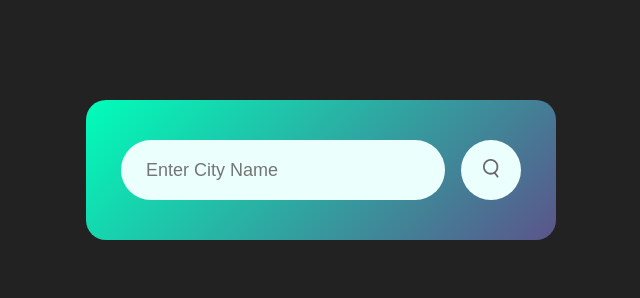
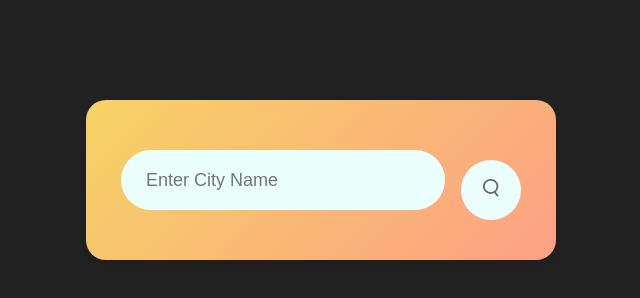
Before and after one commit to sanjaysinghmp09/weather-app, a plain HTML site: page index.html in a window 1280 px wide. Shown: the whole page, without its empty margins (319-959 px from the left). Drawn offline with Linux system fonts and the light colour scheme.

Commit message:
Update style.css
add more design in card

```diff
--- a/style.css
+++ b/style.css
@@ -13,14 +13,51 @@
 .card {
     width: 90%;
     max-width: 470px;
-    background: linear-gradient(135deg , #00feba , #5b548a);
-    color: #fff;
+    background: linear-gradient(135deg, #f6d365, #fda085);
+    color: #333;
     margin: 100px auto 0;
     border-radius: 20px;
     padding: 40px 35px;
     text-align: center;
+    box-shadow: 0 8px 16px rgba(0, 0, 0, 0.1);
+    transition: transform 0.3s ease, box-shadow 0.3s ease;
+}
 
+.card:hover {
+    transform: translateY(-5px);
+    box-shadow: 0 12px 20px rgba(0, 0, 0, 0.15);
 }
+
+.card h2 {
+    font-size: 2.5rem;
+    margin-bottom: 20px;
+}
+
+.card p {
+    font-size: 1.2rem;
+    line-height: 1.6;
+}
+
+.card button {
+    display: inline-block;
+    padding: 10px 20px;
+    margin-top: 20px;
+    background-color: #4a90e2;
+    color: #fff;
+    border: none;
+    border-radius: 5px;
+    font-size: 1rem;
+    cursor: pointer;
+    transition: background-color 0.3s ease;
+}
+
+.card button:hover {
+    background-color: #357bd8;
+}
+
+
+
+
 
 .search {
     width: 100%;
```
